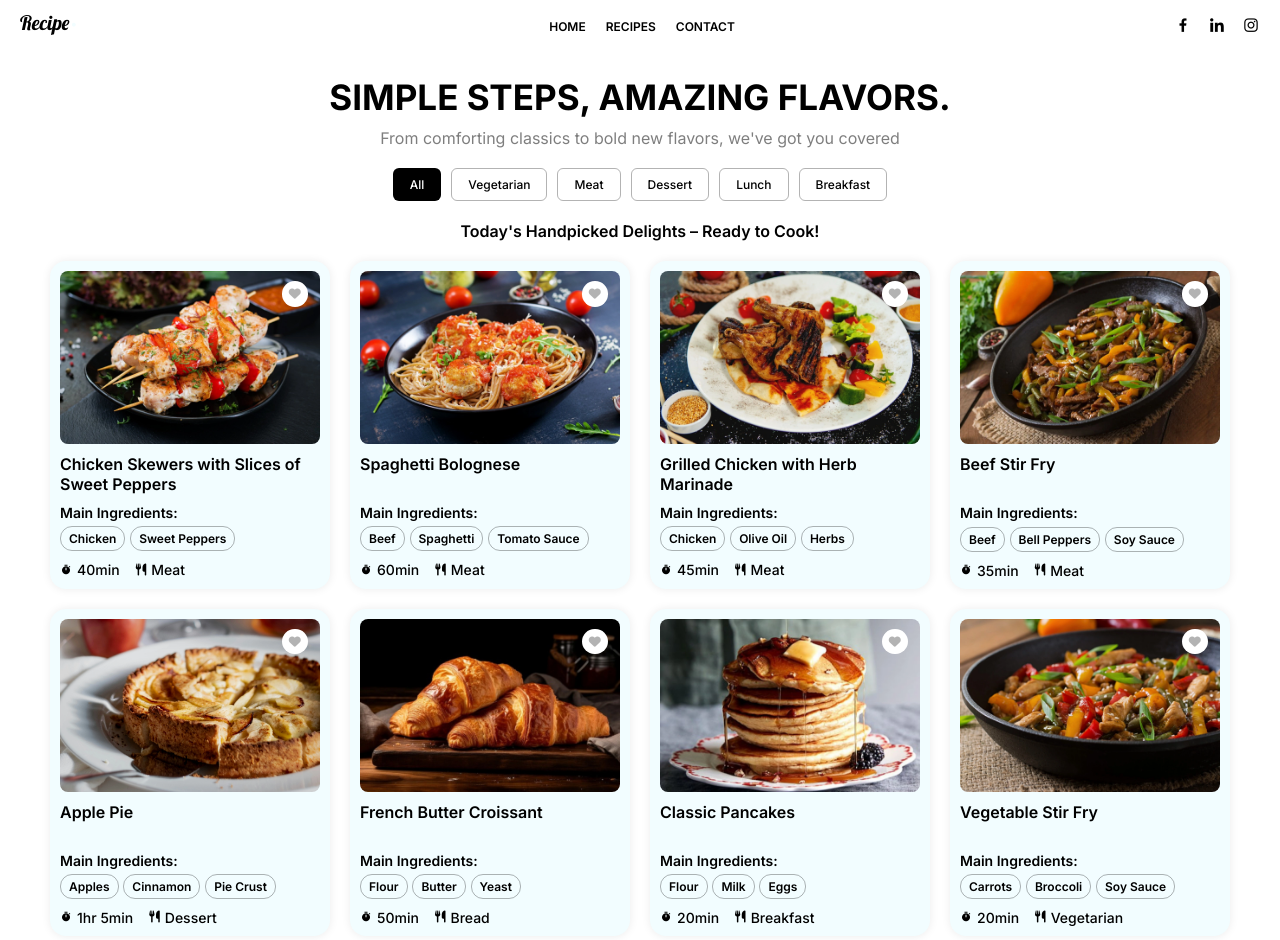
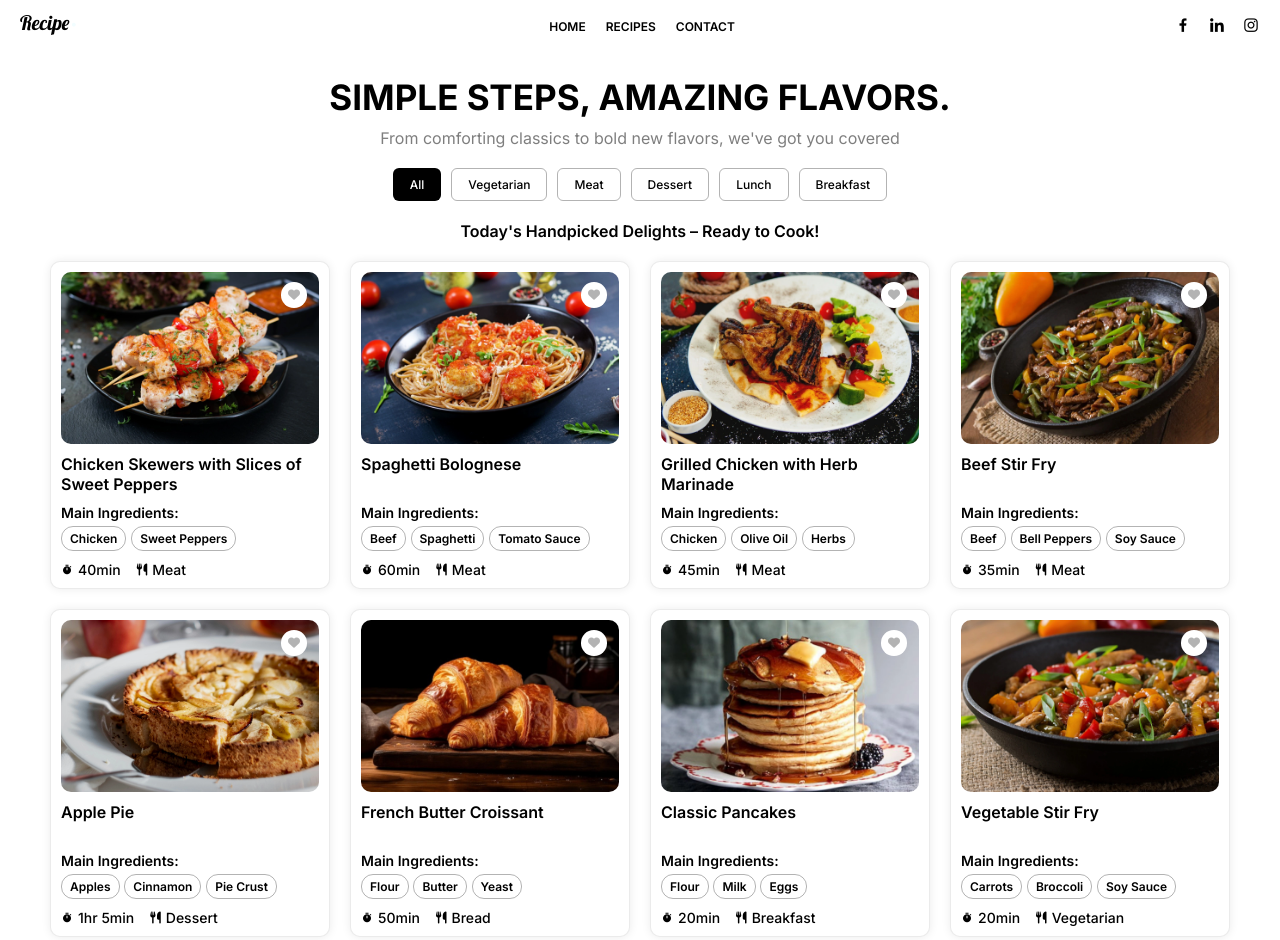
Before and after one commit to Mohammed-Abdi/Recipes, a plain HTML site: page index.html in a window 1280 px wide. Shown: the top 940 px of the page. Drawn offline with nearby package versions, Linux system fonts and the light colour scheme.

Commit message:
fixed the padding and border radius to match

```diff
--- a/css/components/recipes.css
+++ b/css/components/recipes.css
@@ -21,11 +21,12 @@ h4 {
   display: flex;
   flex-direction: column;
   width: 17.5rem;
-  background: var(--tertiary-clr);
+  background: var(--primary-clr);
   padding: 0.625rem;
-  border-radius: 1rem;
+  border-radius: 0.625rem;
   gap: 0.625rem;
   position: relative;
+  border: 1px solid var(--shadow-clr);
   box-shadow: 0.1px 0.2px 10px var(--shadow-clr);
   transition: all 0.3s ease-in-out;
 }
@@ -68,7 +69,7 @@ h4 {
 }
 
 .recipe img {
-  border-radius: 0.5rem;
+  border-radius: 0.625rem;
   width: 100%;
 }
 
```
